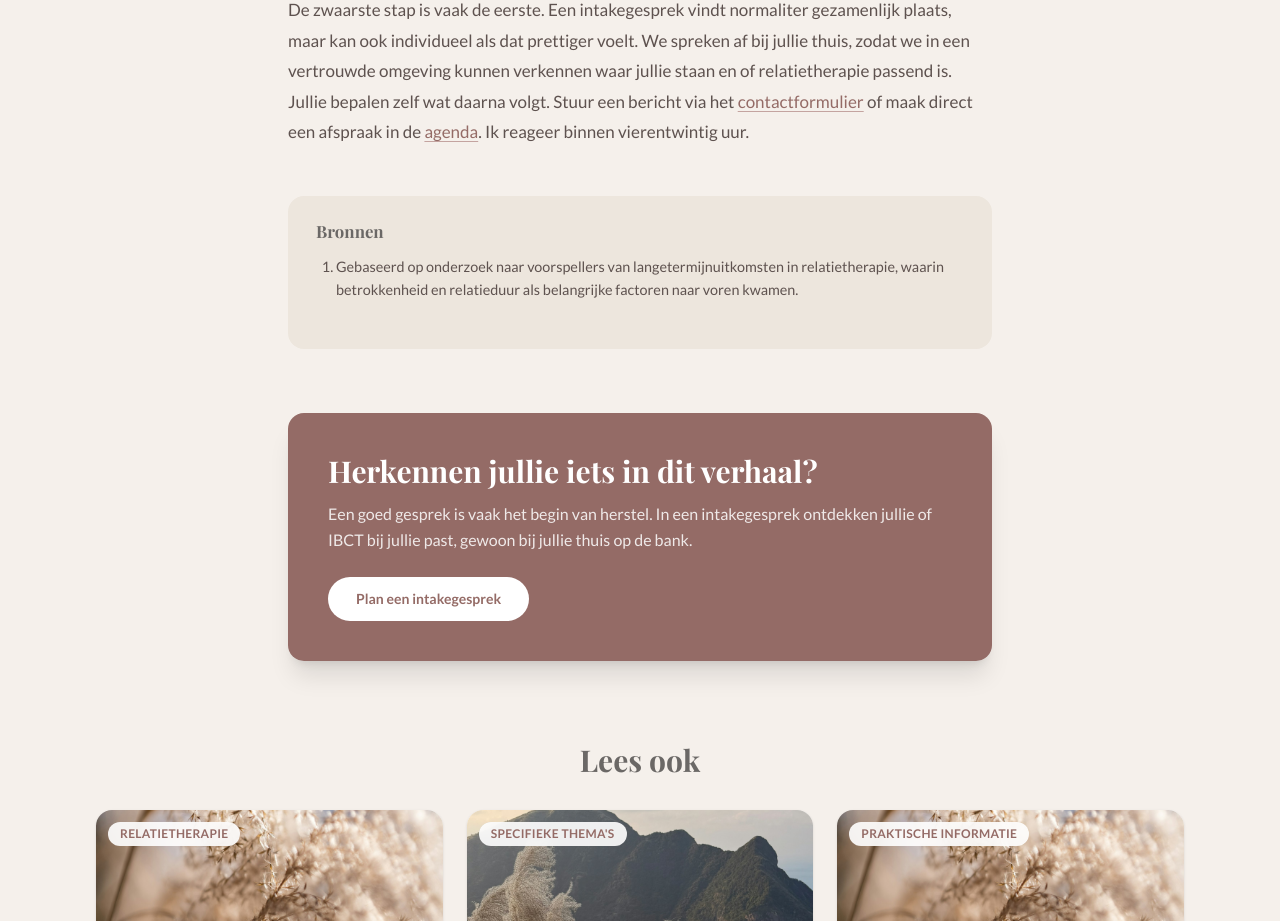
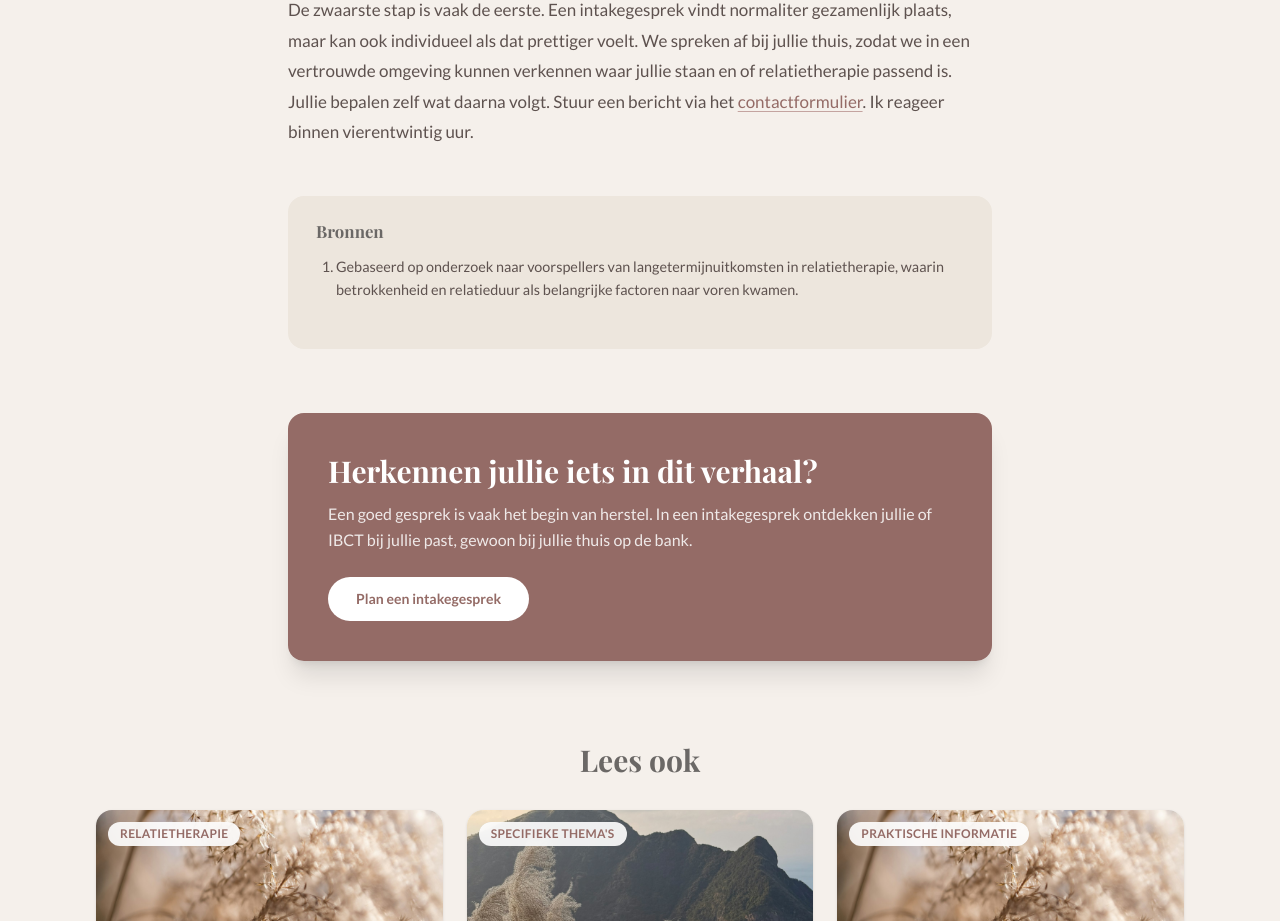
Before and after one commit to DarthSander/praktijkdenieuweweelde, a Next.js app: page /blog/relatietherapie-of-scheiden in a window 1280 px wide. Shown: the part 3660-4581 px from the top of the page. Built offline with nearby package versions, Linux system fonts and the light colour scheme; a web font is replaced by a local one.

Commit message:
Drop agenda reference from relatietherapie-of-scheiden CTA
There is no agenda page, only the contact form, so reference just the
contactformulier.

```diff
--- a/src/app/blog/relatietherapie-of-scheiden/page.tsx
+++ b/src/app/blog/relatietherapie-of-scheiden/page.tsx
@@ -84,7 +84,7 @@ export default function Page() {
 
       <h2>Een eerste stap zetten</h2>
       <p>
-        De zwaarste stap is vaak de eerste. Een intakegesprek vindt normaliter gezamenlijk plaats, maar kan ook individueel als dat prettiger voelt. We spreken af bij jullie thuis, zodat we in een vertrouwde omgeving kunnen verkennen waar jullie staan en of relatietherapie passend is. Jullie bepalen zelf wat daarna volgt. Stuur een bericht via het <Link href="/#contact">contactformulier</Link> of maak direct een afspraak in de <Link href="/#contact">agenda</Link>. Ik reageer binnen vierentwintig uur.
+        De zwaarste stap is vaak de eerste. Een intakegesprek vindt normaliter gezamenlijk plaats, maar kan ook individueel als dat prettiger voelt. We spreken af bij jullie thuis, zodat we in een vertrouwde omgeving kunnen verkennen waar jullie staan en of relatietherapie passend is. Jullie bepalen zelf wat daarna volgt. Stuur een bericht via het <Link href="/#contact">contactformulier</Link>. Ik reageer binnen vierentwintig uur.
       </p>
 
       <div className="blog-sources">
```
